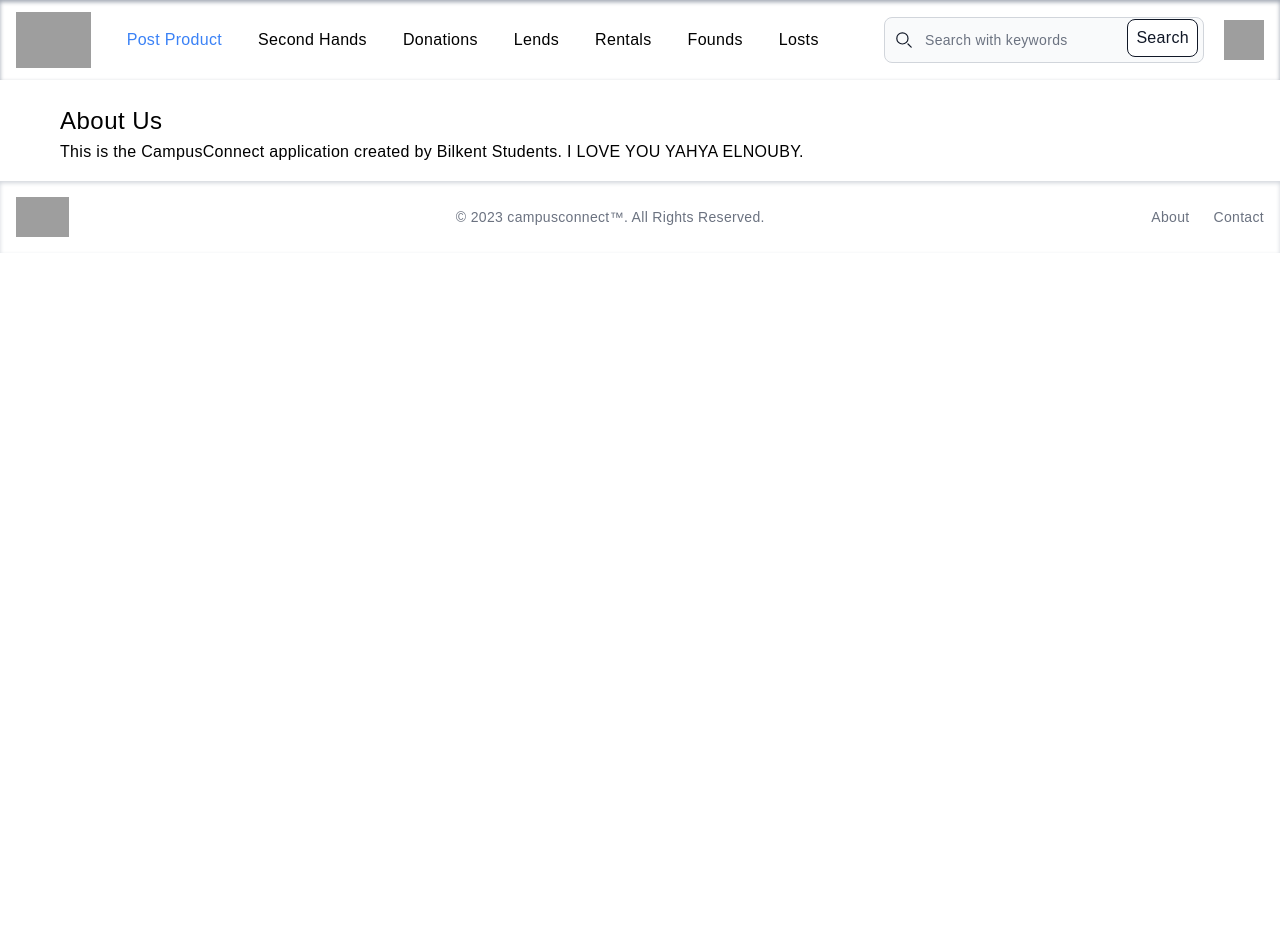
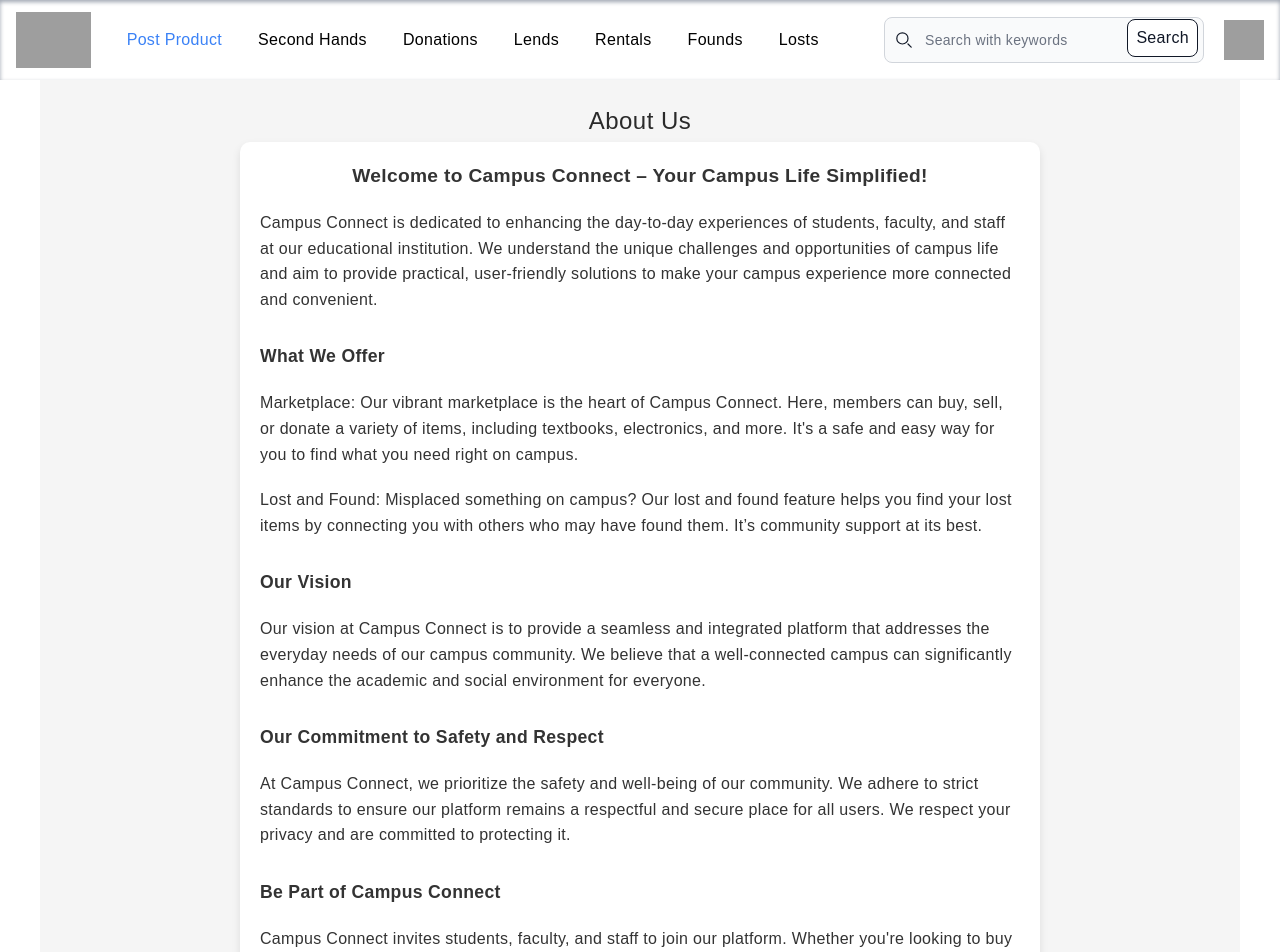
Before and after one commit to uygararas/CS319-Project, a React (Vite) app in the folder front/: page /about in a window 1280 px wide. Shown: the top 952 px of the page. Before the commit the page ends 800 px from the top, so only its background shows below. Built offline with nearby package versions, Linux system fonts and the light colour scheme; no server answers; sample sign-in values are in the browser's storage; grey boxes are pictures that could not be loaded.

Commit message:
LAST CHANGES (I HOPE)

```diff
--- a/front/src/index.css
+++ b/front/src/index.css
@@ -222,3 +222,57 @@
 .add-comment button:hover {
     background-color: #16a34a;
 }
+
+
+.about-page {
+    padding: 20px;
+    background-color: #f5f5f5;
+    color: #333;
+}
+
+.about-content {
+    max-width: 800px;
+    margin: auto;
+    text-align: left;
+    padding: 20px;
+    background-color: white;
+    border-radius: 10px;
+    box-shadow: 0 4px 8px rgba(0,0,0,0.1);
+}
+
+.categoryHeader {
+    text-align: center;
+    color: #2a2a2a;
+}
+
+.about-intro {
+    font-size: 1.2em;
+    font-weight: bold;
+    text-align: center;
+}
+
+.about-paragraph {
+    margin-top: 20px;
+    line-height: 1.6;
+}
+
+.about-subheader {
+    margin-top: 30px;
+    font-size: 1.1em;
+    font-weight: bold;
+}
+
+.about-feedback {
+    margin-top: 20px;
+    font-style: italic;
+}
+.guidelines-content {
+    padding: 20px;
+    background-color: #f5f5f5;
+    border-radius: 8px;
+    box-shadow: 0 4px 8px rgba(0, 0, 0, 0.1);
+}
+
+.guidelines-content ul {
+    padding-left: 20px;
+}
--- a/front/src/pages/AboutPage.jsx
+++ b/front/src/pages/AboutPage.jsx
@@ -6,12 +6,44 @@ function AboutPage() {
     return (
         <div className="body">
             <Navbar />
-            <div className="container content-wrapper">
+            <div className="container content-wrapper about-page">
                 <h2 className="categoryHeader">About Us</h2>
-                <p className="productCardExplanation">
-                    {/* Add your about text here */}
-                    This is the CampusConnect application created by Bilkent Students. I LOVE YOU YAHYA ELNOUBY.
-                </p>
+                <div className="about-content">
+                    <p className="about-intro">
+                        <strong>Welcome to Campus Connect – Your Campus Life Simplified!</strong>
+                    </p>
+
+                    <p className="about-paragraph">
+                        Campus Connect is dedicated to enhancing the day-to-day experiences of students, faculty, and staff at our educational institution. We understand the unique challenges and opportunities of campus life and aim to provide practical, user-friendly solutions to make your campus experience more connected and convenient.
+                    </p>
+
+                    <h3 className="about-subheader">What We Offer</h3>
+                    <p className="about-paragraph">
+                        <strong>Marketplace:</strong> Our vibrant marketplace is the heart of Campus Connect. Here, members can buy, sell, or donate a variety of items, including textbooks, electronics, and more. It's a safe and easy way for you to find what you need right on campus.
+                    </p>
+                    <p className="about-paragraph">
+                        <strong>Lost and Found:</strong> Misplaced something on campus? Our lost and found feature helps you find your lost items by connecting you with others who may have found them. It’s community support at its best.
+                    </p>
+
+                    <h3 className="about-subheader">Our Vision</h3>
+                    <p className="about-paragraph">
+                        Our vision at Campus Connect is to provide a seamless and integrated platform that addresses the everyday needs of our campus community. We believe that a well-connected campus can significantly enhance the academic and social environment for everyone.
+                    </p>
+
+                    <h3 className="about-subheader">Our Commitment to Safety and Respect</h3>
+                    <p className="about-paragraph">
+                        At Campus Connect, we prioritize the safety and well-being of our community. We adhere to strict standards to ensure our platform remains a respectful and secure place for all users. We respect your privacy and are committed to protecting it.
+                    </p>
+
+                    <h3 className="about-subheader">Be Part of Campus Connect</h3>
+                    <p className="about-paragraph">
+                        Campus Connect invites students, faculty, and staff to join our platform. Whether you're looking to buy essential items, sell things you no longer need, or find lost belongings, Campus Connect is here to assist. Join us in building a more connected and resourceful campus community!
+                    </p>
+
+                    <p className="about-feedback">
+                        Your feedback is invaluable to us. If you have suggestions or ideas on how we can improve, we'd love to hear from you. Together, we can make Campus Connect even better!
+                    </p>
+                </div>
             </div>
             <Footer />
         </div>
--- /dev/null
+++ b/front/src/pages/CommunityGuidelinesPage.jsx
@@ -0,0 +1,29 @@
+import React from 'react';
+import Navbar from '../components/Navbar';
+import Footer from '../components/Footer';
+
+function CommunityGuidelinesPage() {
+    return (
+        <div className="body">
+            <Navbar />
+            <div className="container mx-auto my-5 py-2 h-screen">
+                <h2 className="text-3xl font-bold my-4">Community Guidelines</h2>
+                <div className="guidelines-content">
+                    <p className="mb-4">Our community is a place for engaging, respectful, and constructive interactions. To maintain a positive environment, we ask all members to adhere to the following guidelines:</p>
+                    <ul className="list-disc list-inside">
+                        <li>Be respectful and courteous to others at all times.</li>
+                        <li>Avoid posting offensive or inappropriate content.</li>
+                        <li>Do not engage in harassment, bullying, or any form of intimidation.</li>
+                        <li>Respect others' privacy and confidentiality.</li>
+                        <li>Use the platform for its intended purposes and adhere to all applicable laws and regulations.</li>
+                        <li>Report any content or behavior that violates these guidelines.</li>
+                    </ul>
+                    <p className="mt-4">By following these guidelines, we can ensure a welcoming and supportive community for everyone. Thank you for your cooperation!</p>
+                </div>
+            </div>
+            <Footer />
+        </div>
+    );
+}
+
+export default CommunityGuidelinesPage;
--- a/front/src/pages/ContactPage.jsx
+++ b/front/src/pages/ContactPage.jsx
@@ -6,11 +6,11 @@ function ContactPage() {
     return (
         <div className="body">
             <Navbar />
-            <div className="container">
+            <div className="container h-screen">
                 <h2 className="categoryHeader">Contact Us</h2>
                 <p className="productCardExplanation">
                     {/* Add your contact information here */}
-                    For inquiries, please contact us at...
+                    For inquiries, please contact us at: campusconnectbilkent@gmail.com
                 </p>
             </div>
             <Footer />
--- a/front/src/pages/ViewDetailsPage.jsx
+++ b/front/src/pages/ViewDetailsPage.jsx
@@ -317,7 +317,8 @@ function ViewDetailsPage() {
                                                 </div>
                                             </div>
                                         </form>
-                                        <p className="ms-auto text-xs text-gray-500 dark:text-gray-400">Remember, comments to this post should follow our <a href="#" className="text-blue-600 dark:text-blue-500 hover:underline">Community Guidelines</a>.</p>
+                                        <p className="ms-auto text-xs text-gray-500 dark:text-gray-400">Remember, comments to this post should follow our <a href="/community-guidelines" className="text-blue-600 dark:text-blue-500 hover:underline">Community Guidelines</a>
+                                            .</p>
                                     </div>
                                 </div>
                             </div>
--- a/front/src/router.jsx
+++ b/front/src/router.jsx
@@ -18,6 +18,7 @@ import UpdateProductPage from "./pages/UpdateProductPage.jsx";
 import SearchResultsPage from "./pages/SearchResultsPage.jsx";
 import AboutPage from './pages/AboutPage';
 import ContactPage from './pages/ContactPage';
+import CommunityGuidelinesPage from "./pages/CommunityGuidelinesPage.jsx";
 
 function CategoryWrapper() {
     const { categoryName } = useParams();
@@ -62,6 +63,10 @@ function Router() {
         {
             path: '/about',
             element: <AboutPage />
+        },
+        {
+            path: '/community-guidelines',
+            element: <CommunityGuidelinesPage />
         },
         {
             path: '/Contact',
```
